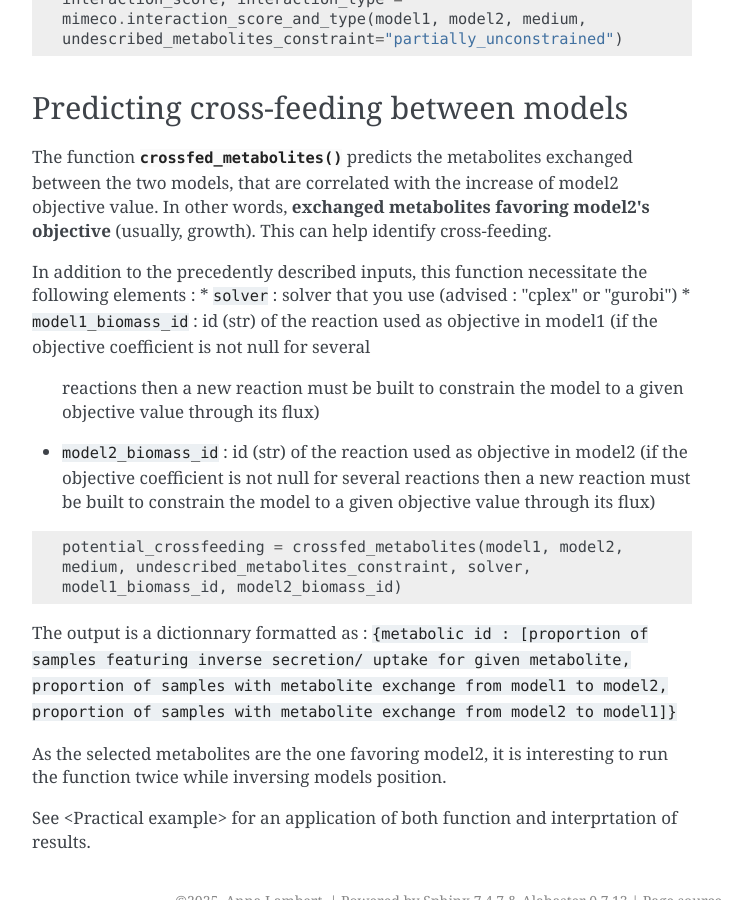
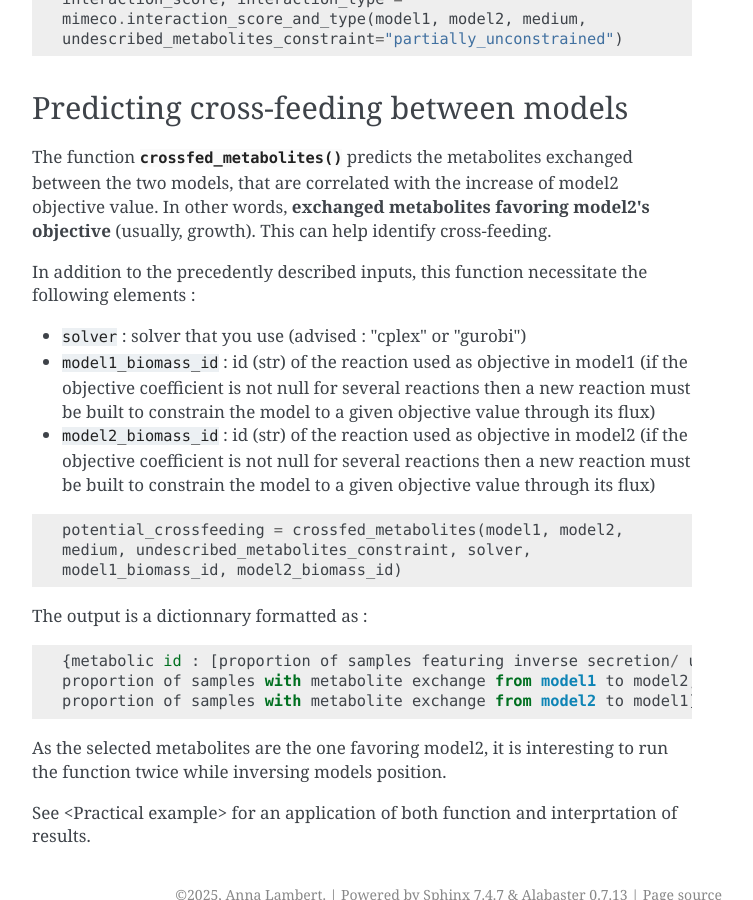
Before and after one commit to Anna-cell/mimeco, a Sphinx documentation site: the page built from source/usage.rst, in a window 1280 px wide and 900 px high, scrolled down 1438 px. Shown: the whole window, without its empty margins (388-1141 px from the left). Built offline with Sphinx 7.4.7, drawn with Linux system fonts in a browser that asks for light colours; pages that are not in the unit, such as notebooks, are missing from menus.

Commit message:
update readthedocs

```diff
--- a/source/usage.rst
+++ b/source/usage.rst
@@ -72,6 +72,7 @@ The function :py:func:`crossfed_metabolites()` predicts the metabolites exchange
 In other words, **exchanged metabolites favoring model2's objective** (usually, growth). This can help identify cross-feeding.
 
 In addition to the precedently described inputs, this function necessitate the following elements :
+
 * ``solver`` : solver that you use (advised : "cplex" or "gurobi")
 * ``model1_biomass_id`` : id (str) of the reaction used as objective in model1 (if the objective coefficient is not null for several
   reactions then a new reaction must be built to constrain the model to a given objective value through its flux)
@@ -85,9 +86,12 @@ In addition to the precedently described inputs, this function necessitate the f
     model1_biomass_id, model2_biomass_id)
 
 The output is a dictionnary formatted as :
-``{metabolic id : [proportion of samples featuring inverse secretion/ uptake for given metabolite,
-proportion of samples with metabolite exchange from model1 to model2,
-proportion of samples with metabolite exchange from model2 to model1]}``
+
+.. code-block:: python
+
+    {metabolic id : [proportion of samples featuring inverse secretion/ uptake for given metabolite,
+    proportion of samples with metabolite exchange from model1 to model2,
+    proportion of samples with metabolite exchange from model2 to model1]}
 
 As the selected metabolites are the one favoring model2, it is interesting to run the function twice while inversing models position.
 
```
